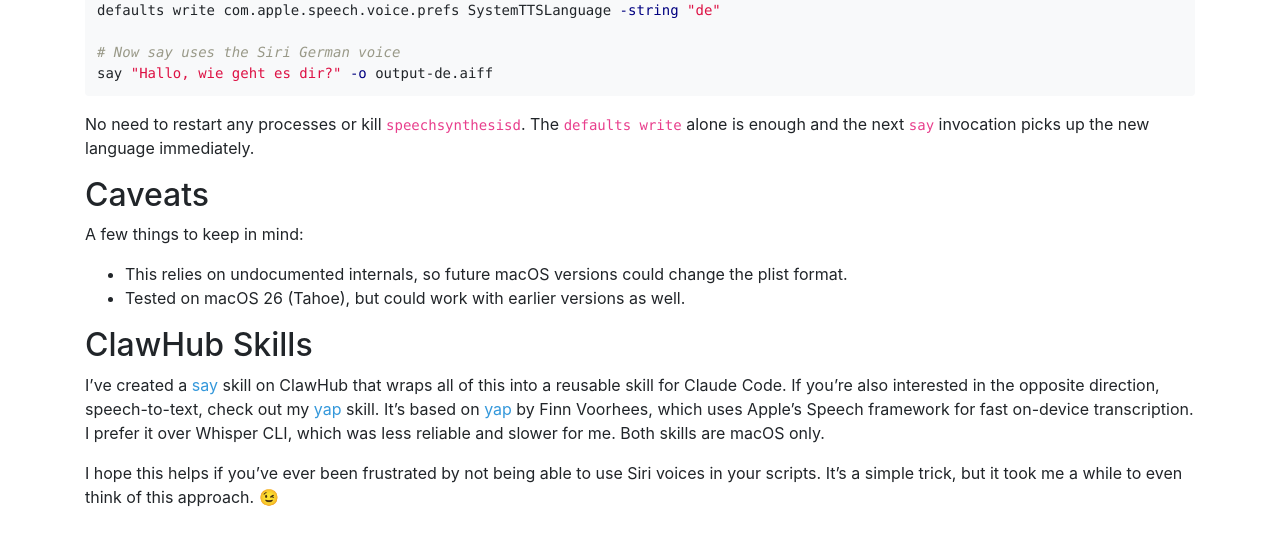
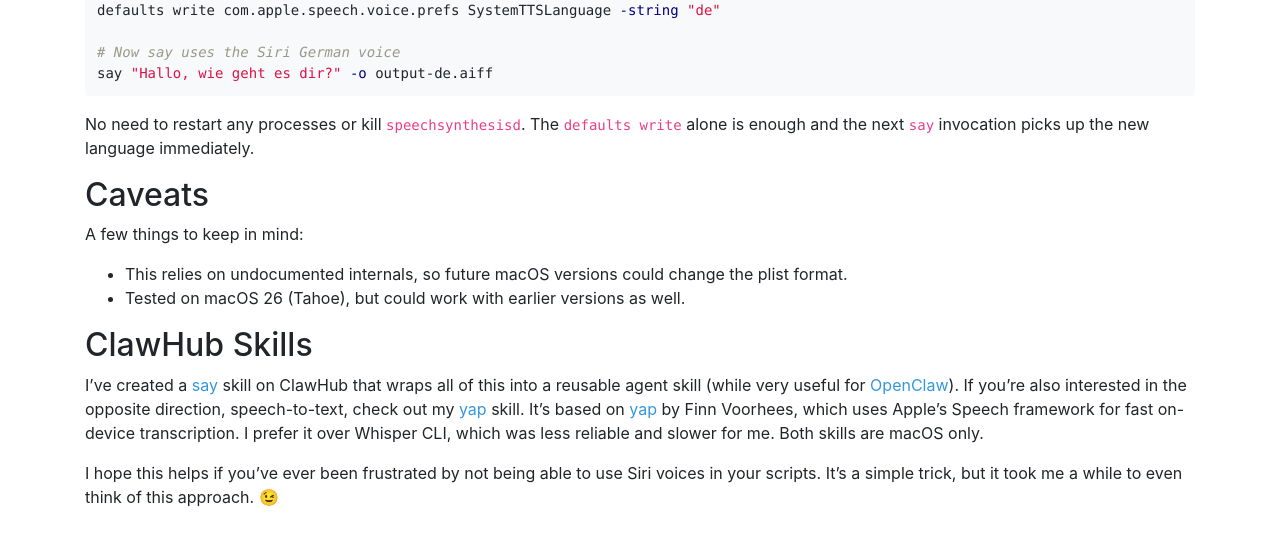
Before and after one commit to tobihagemann/tobihagemann.github.io, a Jekyll site: the page built from _posts/2026-02-14-unlocking-siri-voices-on-macos.md, in a window 1280 px wide and 900 px high, scrolled down 3432 px, cut to the strip 0-568 px from the top of the window. Shown: the top 546 px of the strip. Built offline with Jekyll 4.4.1, drawn with Linux system fonts in a browser that asks for light colours; emoji names are drawn with the system emoji font.

Commit message:
Fix ClawHub skill description and reorder link references

```diff
--- a/_posts/2026-02-14-unlocking-siri-voices-on-macos.md
+++ b/_posts/2026-02-14-unlocking-siri-voices-on-macos.md
@@ -109,11 +109,11 @@ A few things to keep in mind:
 
 ## ClawHub Skills
 
-I've created a [say][clawhub-say] skill on ClawHub that wraps all of this into a reusable skill for Claude Code. If you're also interested in the opposite direction, speech-to-text, check out my [yap][clawhub-yap] skill. It's based on [yap][yap-github] by Finn Voorhees, which uses Apple's Speech framework for fast on-device transcription. I prefer it over Whisper CLI, which was less reliable and slower for me. Both skills are macOS only.
+I've created a [say][clawhub-say] skill on ClawHub that wraps all of this into a reusable agent skill (while very useful for [OpenClaw][openclaw]). If you're also interested in the opposite direction, speech-to-text, check out my [yap][clawhub-yap] skill. It's based on [yap][yap-github] by Finn Voorhees, which uses Apple's Speech framework for fast on-device transcription. I prefer it over Whisper CLI, which was less reliable and slower for me. Both skills are macOS only.
 
 I hope this helps if you've ever been frustrated by not being able to use Siri voices in your scripts. It's a simple trick, but it took me a while to even think of this approach. :wink:
 
+[openclaw]: https://openclaw.ai/ "OpenClaw"
 [clawhub-say]: https://clawhub.ai/tobihagemann/say "say skill on ClawHub"
 [clawhub-yap]: https://clawhub.ai/tobihagemann/yap "yap skill on ClawHub"
 [yap-github]: https://github.com/finnvoor/yap "yap by Finn Voorhees"
-[openclaw]: https://openclaw.ai/ "OpenClaw"
```
